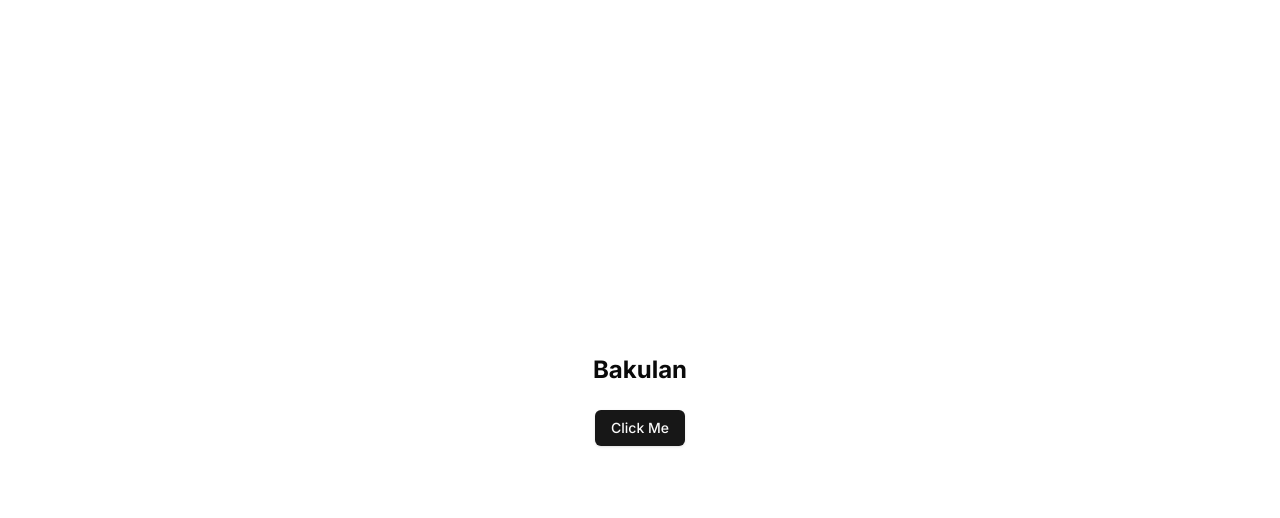
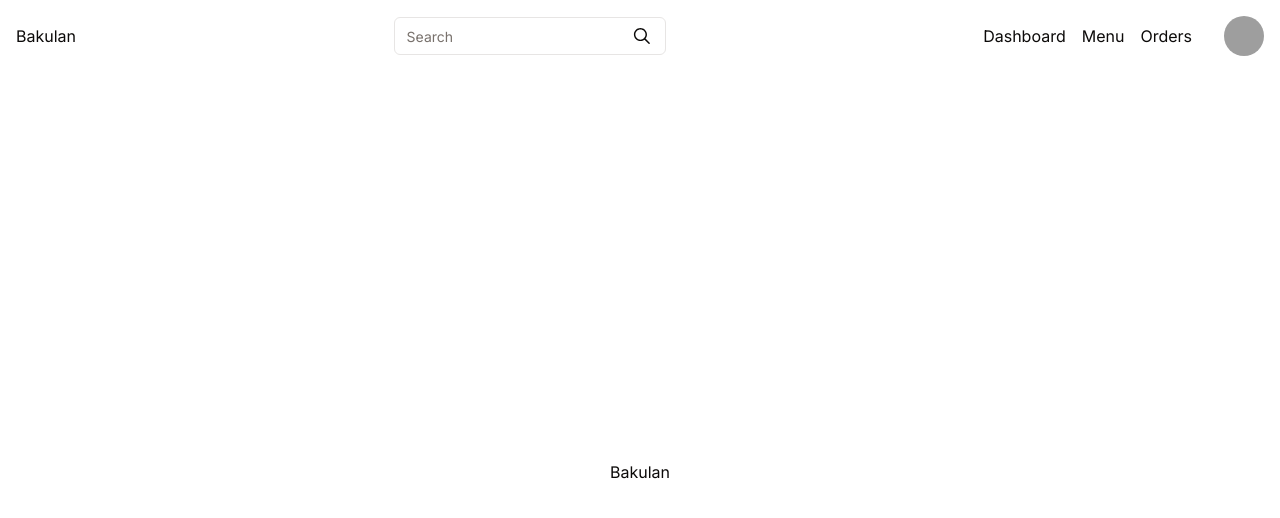
Before and after one commit to dimmasyusuf/bakulan, a Next.js app: page / in a window 1280 px wide. Shown: the top 518 px of the page. Built offline with nearby package versions, Linux system fonts and the light colour scheme; grey boxes are pictures that could not be loaded.

Commit message:
style(Navbar): create navbar ui

```diff
--- a/app/(root)/layout.tsx
+++ b/app/(root)/layout.tsx
@@ -1,3 +1,4 @@
+import Sidebar from "@/components/Sidebar";
 import React from "react";
 
 export default function RootLayout({
@@ -7,9 +8,10 @@ export default function RootLayout({
 }) {
   return (
     <>
-      <header></header>
+      <header className="mx-auto max-w-screen-2xl">
+        <Sidebar />
+      </header>
       {children}
-      <footer></footer>
     </>
   );
 }
--- a/app/(root)/page.tsx
+++ b/app/(root)/page.tsx
@@ -1,10 +1,7 @@
-import { Button } from "@/components/ui/button";
-
 export default function Home() {
   return (
-    <main className="flex min-h-screen w-full flex-col items-center justify-center gap-6">
-      <h1 className="text-2xl font-bold">Bakulan</h1>
-      <Button className="bg-primary text-primary-foreground">Click Me</Button>
+    <main className="flex h-screen w-full flex-col items-center justify-center">
+      <h1>Bakulan</h1>
     </main>
   );
 }
--- a/app/globals.css
+++ b/app/globals.css
@@ -5,64 +5,47 @@
 @layer base {
   :root {
     --background: 0 0% 100%;
-    --foreground: 0 0% 3.9%;
-
+    --foreground: 20 14.3% 4.1%;
     --card: 0 0% 100%;
-    --card-foreground: 0 0% 3.9%;
-
+    --card-foreground: 20 14.3% 4.1%;
     --popover: 0 0% 100%;
-    --popover-foreground: 0 0% 3.9%;
-
-    --primary: 0 0% 9%;
-    --primary-foreground: 0 0% 98%;
-
-    --secondary: 0 0% 96.1%;
-    --secondary-foreground: 0 0% 9%;
-
-    --muted: 0 0% 96.1%;
-    --muted-foreground: 0 0% 45.1%;
-
-    --accent: 0 0% 96.1%;
-    --accent-foreground: 0 0% 9%;
-
+    --popover-foreground: 20 14.3% 4.1%;
+    --primary: 47.9 95.8% 53.1%;
+    --primary-foreground: 26 83.3% 14.1%;
+    --secondary: 60 4.8% 95.9%;
+    --secondary-foreground: 24 9.8% 10%;
+    --muted: 60 4.8% 95.9%;
+    --muted-foreground: 25 5.3% 44.7%;
+    --accent: 60 4.8% 95.9%;
+    --accent-foreground: 24 9.8% 10%;
     --destructive: 0 84.2% 60.2%;
-    --destructive-foreground: 0 0% 98%;
-
-    --border: 0 0% 89.8%;
-    --input: 0 0% 89.8%;
-    --ring: 0 0% 3.9%;
-
+    --destructive-foreground: 60 9.1% 97.8%;
+    --border: 20 5.9% 90%;
+    --input: 20 5.9% 90%;
+    --ring: 20 14.3% 4.1%;
     --radius: 0.5rem;
   }
 
   .dark {
-    --background: 0 0% 3.9%;
-    --foreground: 0 0% 98%;
-
-    --card: 0 0% 3.9%;
-    --card-foreground: 0 0% 98%;
-
-    --popover: 0 0% 3.9%;
-    --popover-foreground: 0 0% 98%;
-
-    --primary: 0 0% 98%;
-    --primary-foreground: 0 0% 9%;
-
-    --secondary: 0 0% 14.9%;
-    --secondary-foreground: 0 0% 98%;
-
-    --muted: 0 0% 14.9%;
-    --muted-foreground: 0 0% 63.9%;
-
-    --accent: 0 0% 14.9%;
-    --accent-foreground: 0 0% 98%;
-
+    --background: 20 14.3% 4.1%;
+    --foreground: 60 9.1% 97.8%;
+    --card: 20 14.3% 4.1%;
+    --card-foreground: 60 9.1% 97.8%;
+    --popover: 20 14.3% 4.1%;
+    --popover-foreground: 60 9.1% 97.8%;
+    --primary: 47.9 95.8% 53.1%;
+    --primary-foreground: 26 83.3% 14.1%;
+    --secondary: 12 6.5% 15.1%;
+    --secondary-foreground: 60 9.1% 97.8%;
+    --muted: 12 6.5% 15.1%;
+    --muted-foreground: 24 5.4% 63.9%;
+    --accent: 12 6.5% 15.1%;
+    --accent-foreground: 60 9.1% 97.8%;
     --destructive: 0 62.8% 30.6%;
-    --destructive-foreground: 0 0% 98%;
-
-    --border: 0 0% 14.9%;
-    --input: 0 0% 14.9%;
-    --ring: 0 0% 83.1%;
+    --destructive-foreground: 60 9.1% 97.8%;
+    --border: 12 6.5% 15.1%;
+    --input: 12 6.5% 15.1%;
+    --ring: 35.5 91.7% 32.9%;
   }
 }
 
--- /dev/null
+++ b/components/Sidebar.tsx
@@ -0,0 +1,42 @@
+import React from "react";
+import Link from "next/link";
+import { Input } from "@/components/ui/input";
+import { Avatar, AvatarFallback, AvatarImage } from "@/components/ui/avatar";
+
+import { MagnifyingGlassIcon } from "@radix-ui/react-icons";
+
+export default function Sidebar() {
+  return (
+    <nav className="flex items-center justify-between p-4">
+      <h1 className="">Bakulan</h1>
+
+      <div className="flex items-center rounded-md border pr-3">
+        <Input
+          type="text"
+          placeholder="Search"
+          className="border-none shadow-none"
+        />
+        <MagnifyingGlassIcon className="h-6 w-6" />
+      </div>
+
+      <div className="flex items-center gap-8">
+        <ul className="flex gap-4">
+          <li>
+            <Link href="/">Dashboard</Link>
+          </li>
+          <li>
+            <Link href="/dashboard">Menu</Link>
+          </li>
+          <li>
+            <Link href="/dashboard">Orders</Link>
+          </li>
+        </ul>
+
+        <Avatar>
+          <AvatarImage src="https://github.com/shadcn.png" />
+          <AvatarFallback>CN</AvatarFallback>
+        </Avatar>
+      </div>
+    </nav>
+  );
+}
--- /dev/null
+++ b/components/ui/avatar.tsx
@@ -0,0 +1,50 @@
+"use client"
+
+import * as React from "react"
+import * as AvatarPrimitive from "@radix-ui/react-avatar"
+
+import { cn } from "@/lib/utils"
+
+const Avatar = React.forwardRef<
+  React.ElementRef<typeof AvatarPrimitive.Root>,
+  React.ComponentPropsWithoutRef<typeof AvatarPrimitive.Root>
+>(({ className, ...props }, ref) => (
+  <AvatarPrimitive.Root
+    ref={ref}
+    className={cn(
+      "relative flex h-10 w-10 shrink-0 overflow-hidden rounded-full",
+      className
+    )}
+    {...props}
+  />
+))
+Avatar.displayName = AvatarPrimitive.Root.displayName
+
+const AvatarImage = React.forwardRef<
+  React.ElementRef<typeof AvatarPrimitive.Image>,
+  React.ComponentPropsWithoutRef<typeof AvatarPrimitive.Image>
+>(({ className, ...props }, ref) => (
+  <AvatarPrimitive.Image
+    ref={ref}
+    className={cn("aspect-square h-full w-full", className)}
+    {...props}
+  />
+))
+AvatarImage.displayName = AvatarPrimitive.Image.displayName
+
+const AvatarFallback = React.forwardRef<
+  React.ElementRef<typeof AvatarPrimitive.Fallback>,
+  React.ComponentPropsWithoutRef<typeof AvatarPrimitive.Fallback>
+>(({ className, ...props }, ref) => (
+  <AvatarPrimitive.Fallback
+    ref={ref}
+    className={cn(
+      "flex h-full w-full items-center justify-center rounded-full bg-muted",
+      className
+    )}
+    {...props}
+  />
+))
+AvatarFallback.displayName = AvatarPrimitive.Fallback.displayName
+
+export { Avatar, AvatarImage, AvatarFallback }
--- /dev/null
+++ b/components/ui/input.tsx
@@ -0,0 +1,25 @@
+import * as React from "react"
+
+import { cn } from "@/lib/utils"
+
+export interface InputProps
+  extends React.InputHTMLAttributes<HTMLInputElement> {}
+
+const Input = React.forwardRef<HTMLInputElement, InputProps>(
+  ({ className, type, ...props }, ref) => {
+    return (
+      <input
+        type={type}
+        className={cn(
+          "flex h-9 w-full rounded-md border border-input bg-transparent px-3 py-1 text-sm shadow-sm transition-colors file:border-0 file:bg-transparent file:text-sm file:font-medium placeholder:text-muted-foreground focus-visible:outline-none focus-visible:ring-1 focus-visible:ring-ring disabled:cursor-not-allowed disabled:opacity-50",
+          className
+        )}
+        ref={ref}
+        {...props}
+      />
+    )
+  }
+)
+Input.displayName = "Input"
+
+export { Input }
--- a/package.json
+++ b/package.json
@@ -11,6 +11,7 @@
   "dependencies": {
     "@auth/prisma-adapter": "^1.4.0",
     "@prisma/client": "^5.10.2",
+    "@radix-ui/react-avatar": "^1.0.4",
     "@radix-ui/react-icons": "^1.3.0",
     "@radix-ui/react-slot": "^1.0.2",
     "class-variance-authority": "^0.7.0",
```
Also changed, not shown: 1 other file (tests, documents, lock files or other folders).
